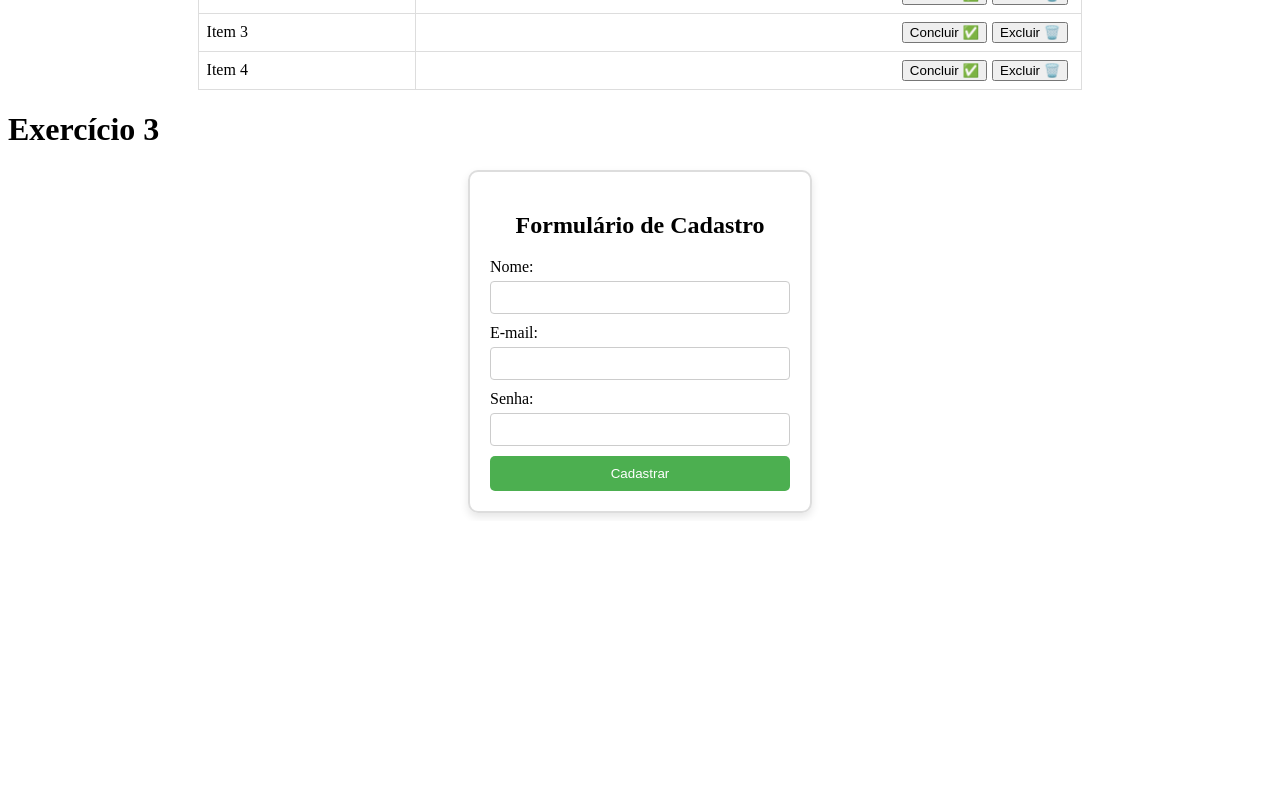
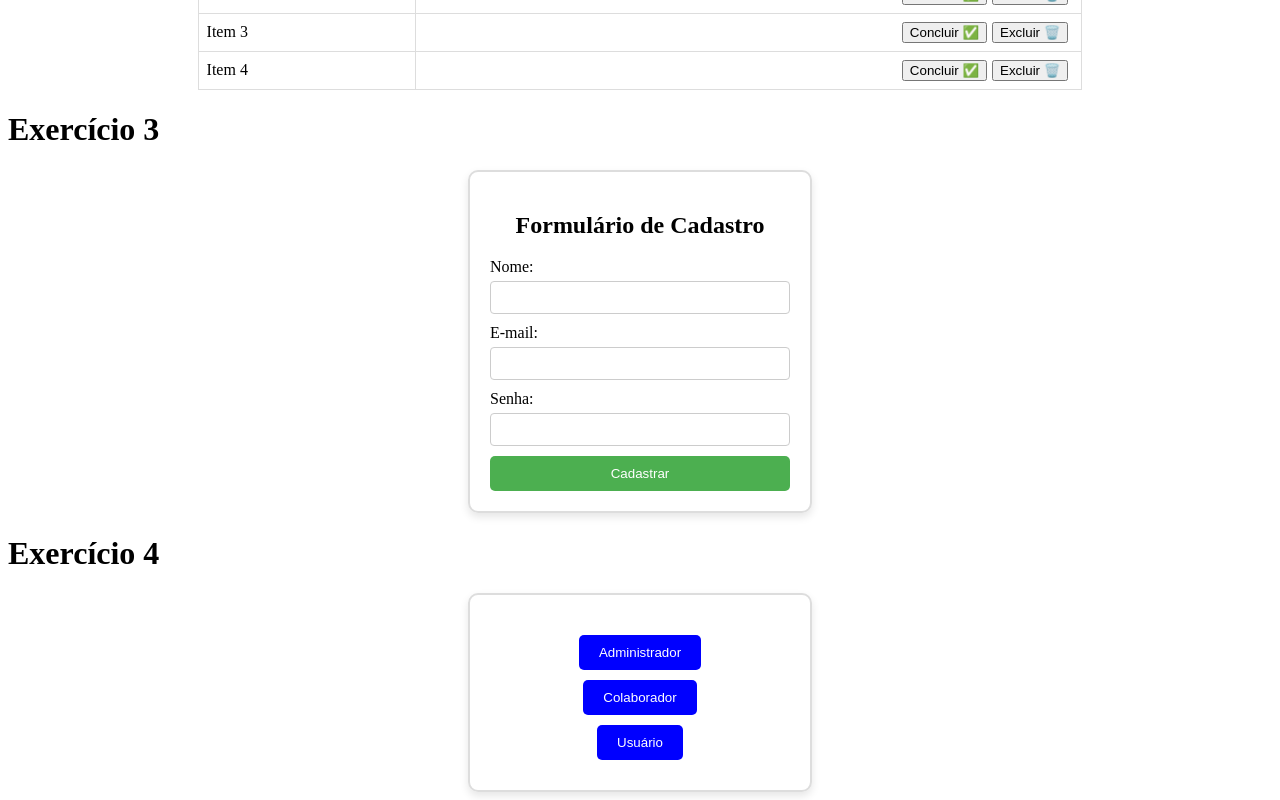
Before and after one commit to paulojsdev/Av2-Angular, an Angular app in the folder av2-angular/: page / in a window 1280 px wide. Shown: the part 386-1186 px from the top of the page. Before the commit the page ends 907 px from the top, so only its background shows below. Built offline with nearby package versions, Linux system fonts and the light colour scheme.

Commit message:
Exercicio 5
Implementacao controle de acesso

```diff
--- a/av2-angular/src/app/app.component.html
+++ b/av2-angular/src/app/app.component.html
@@ -8,3 +8,6 @@
 
 <h1>Exercício 3</h1>
 <app-form-cadastro></app-form-cadastro>
+
+<h1>Exercício 4</h1>
+<app-controle-acesso></app-controle-acesso>
--- a/av2-angular/src/app/app.module.ts
+++ b/av2-angular/src/app/app.module.ts
@@ -6,13 +6,15 @@ import { AppComponent } from './app.component';
 import { ContadorComponent } from './components/contador/contador.component';
 import { ListItemsComponent } from './components/list-items/list-items.component';
 import { FormCadastroComponent } from './components/form-cadastro/form-cadastro.component';
+import { ControleAcessoComponent } from './components/controle-acesso/controle-acesso.component';
 
 @NgModule({
   declarations: [
     AppComponent,
     ContadorComponent,
     ListItemsComponent,
-    FormCadastroComponent
+    FormCadastroComponent,
+    ControleAcessoComponent
   ],
   imports: [
     BrowserModule,
--- /dev/null
+++ b/av2-angular/src/app/components/controle-acesso/controle-acesso.component.css
@@ -0,0 +1,34 @@
+.container {
+
+    border-radius: 10px;
+    padding: 20px;
+    max-width: 300px;
+    margin: auto;
+    border: 2px solid #ddd;
+    border-radius: 10px;
+    padding: 20px;
+    box-shadow: 0 4px 8px rgba(0, 0, 0, 0.1);
+
+  }
+
+  .button-container {
+    display: flex;
+    flex-direction: column;
+    align-items: center;
+    margin-top: 20px;
+  }
+
+  button {
+    margin-bottom: 10px;
+    background-color: blue;
+    color: white;
+    padding: 10px 20px;
+    border: none;
+    border-radius: 5px;
+    cursor: pointer;
+  }
+
+  p {
+    font-weight: bold;
+    text-align: center;
+  }
--- /dev/null
+++ b/av2-angular/src/app/components/controle-acesso/controle-acesso.component.html
@@ -0,0 +1,13 @@
+<div class="container">
+    <div class="button-container">
+      <button (click)="setRole('administrador')">Administrador</button>
+      <button (click)="setRole('colaborador')">Colaborador</button>
+      <button (click)="setRole('usuário')">Usuário</button>
+    </div>
+
+    <div *ngIf="role">
+      <p *ngIf="role === 'administrador'">Você tem permissão de administrador</p>
+      <p *ngIf="role === 'colaborador'">Você tem permissão de colaborador</p>
+      <p *ngIf="role === 'usuário'">Você tem permissão de usuário</p>
+    </div>
+  </div>
--- /dev/null
+++ b/av2-angular/src/app/components/controle-acesso/controle-acesso.component.ts
@@ -0,0 +1,14 @@
+import { Component } from '@angular/core';
+
+@Component({
+  selector: 'app-controle-acesso',
+  templateUrl: './controle-acesso.component.html',
+  styleUrls: ['./controle-acesso.component.css']
+})
+export class ControleAcessoComponent {
+  role: string = '';
+
+  setRole(selectedRole: string): void {
+    this.role = selectedRole;
+  }
+}
--- a/av2-angular/src/app/components/list-items/list-items.component.css
+++ b/av2-angular/src/app/components/list-items/list-items.component.css
@@ -1,4 +1,3 @@
-/* list-items.component.css */
 
 .list-container {
     text-align: center;
```
Also changed, not shown: 1 other file (tests, documents, lock files or other folders).
